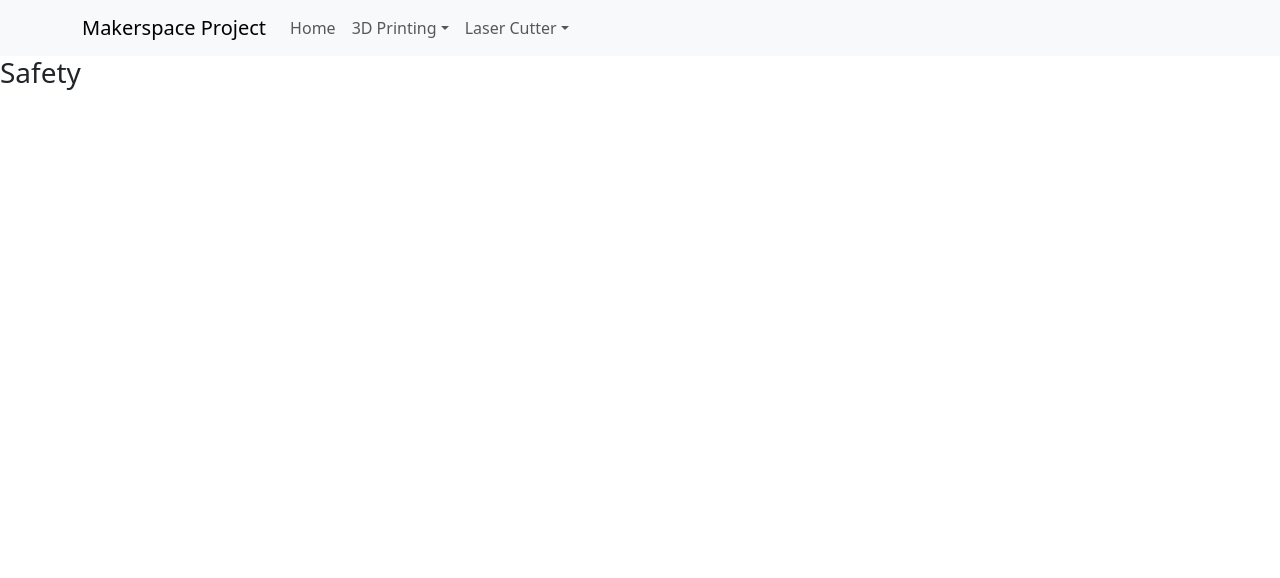
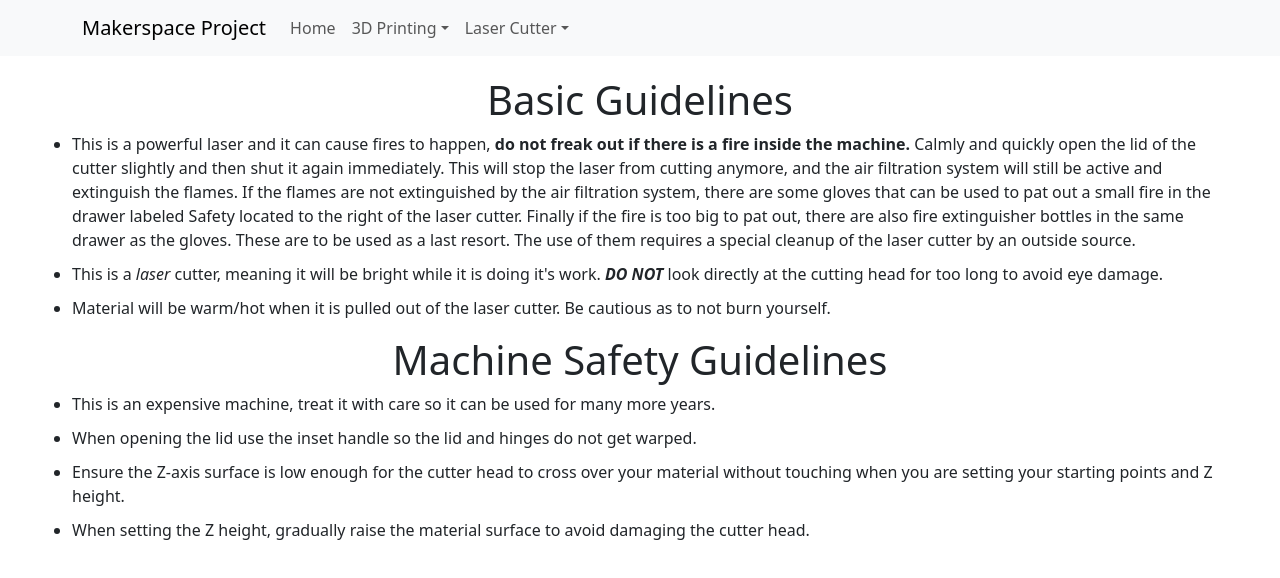
Before and after one commit to jessbrew/makerspace-documentation-site, a React (Create React App) app in the folder site/: page /lasersafety in a window 1280 px wide. Shown: the top 578 px of the page. Built offline with nearby package versions, Linux system fonts and the light colour scheme.

Commit message:
added safety page

```diff
--- a/site/src/css/laser_cutter/general.css
+++ /dev/null
@@ -1,16 +0,0 @@
-.general {
-    padding: 20px;
-    background-color: rgb(213, 213, 213);
-}
-
-.general ol {
-    background-color: white;
-    border-radius: 10px;
-    padding: 5px 5px 5px 32px;
-    margin: 10px 30px;
-}
-
-.general img {
-    width: 400px;
-    padding: 5px 20px 5px 0;
-}
--- /dev/null
+++ b/site/src/css/laser_cutter/getting_started.css
@@ -0,0 +1,5 @@
+.general img {
+    width: 400px;
+    margin: 5px 20px 5px 0;
+    border-radius: 10px;
+}
--- /dev/null
+++ b/site/src/css/laser_cutter/laser_cutter.css
@@ -0,0 +1,7 @@
+.general, .safety, .maintenance {
+    padding: 20px 40px 50px 40px;
+}
+
+.general h1, .safety h1, .maintenance h1 {
+    text-align: center;
+}
--- /dev/null
+++ b/site/src/css/laser_cutter/safety.css
@@ -0,0 +1,3 @@
+.safety li {
+    margin-bottom: 10px;
+}
--- a/site/src/pages/LaserCutter/safety.js
+++ b/site/src/pages/LaserCutter/safety.js
@@ -1,5 +1,53 @@
+import '../../css/laser_cutter/laser_cutter.css'
+import '../../css/laser_cutter/safety.css'
+import Image from 'react-bootstrap/Image';
+
 export default function Safety() {
     return (
-        <h3>Safety</h3>
+        <div class="safety">
+            <Basic/>
+            <Machine/>
+        </div>
+        );
+}
+
+function Basic() {
+    return (
+        <div class="basic_guidelines">
+            <h1>Basic Guidelines</h1>
+            <ul>
+                <li>
+                    This is a powerful laser and it can cause fires to happen, <b>do not freak out if there is a fire inside the machine.</b> Calmly and quickly open the lid of the cutter slightly and then shut it again immediately. This will stop the laser from cutting anymore, and the air filtration system will still be active and extinguish the flames. If the flames are not extinguished by the air filtration system, there are some gloves that can be used to pat out a small fire in the drawer labeled Safety located to the right of the laser cutter. Finally if the fire is too big to pat out, there are also fire extinguisher bottles in the same drawer as the gloves. These are to be used as a last resort. The use of them requires a special cleanup of the laser cutter by an outside source.
+                </li>
+                <li>
+                    This is a <em>laser</em> cutter, meaning it will be bright while it is doing it's work. <em><b>DO NOT</b></em> look directly at the cutting head for too long to avoid eye damage.
+                </li>
+                <li>
+                    Material will be warm/hot when it is pulled out of the laser cutter. Be cautious as to not burn yourself.
+                </li>
+            </ul>
+        </div>
     );
 }
+
+function Machine() {
+    return (
+        <div class="machine_safety">
+            <h1>Machine Safety Guidelines</h1>
+            <ul>
+                <li>
+                    This is an expensive machine, treat it with care so it can be used for many more years.
+                </li>
+                <li>
+                    When opening the lid use the inset handle so the lid and hinges do not get warped.
+                </li>
+                <li>
+                    Ensure the Z-axis surface is low enough for the cutter head to cross over your material without touching when you are setting your starting points and Z height.
+                </li>
+                <li>
+                    When setting the Z height, gradually raise the material surface to avoid damaging the cutter head.
+                </li>
+            </ul>
+        </div>
+    );
+}
```
Also changed, not shown: site/src/pages/LaserCutter/general.js (+18 -17 lines).
